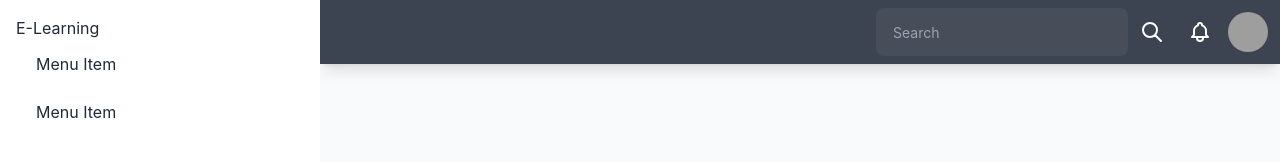
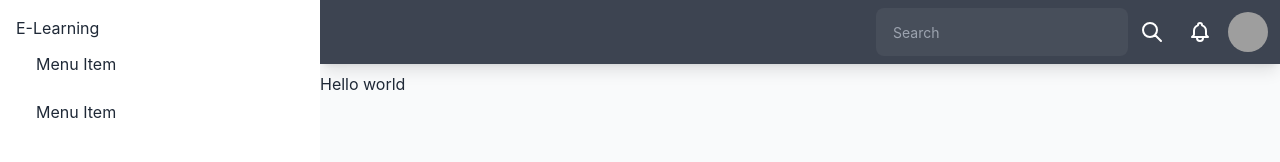
Before and after one commit to lms-20/fe_dashboard_lms, a React (Create React App) app: page / in a window 1280 px wide. Shown: the top 162 px of the page. Built offline with nearby package versions, Linux system fonts and the light colour scheme; grey boxes are pictures that could not be loaded.

Commit message:
init layout

```diff
--- a/src/App.jsx
+++ b/src/App.jsx
@@ -1,3 +1,6 @@
+/* eslint-disable prettier/prettier */
+/* eslint-disable no-unused-vars */
+/* eslint-disable prettier/prettier */
 import './App.css';
 import Layout from './pages/Layout/Layout';
 
--- a/src/components/PermanentDrawer/PermanentDrawer.jsx
+++ b/src/components/PermanentDrawer/PermanentDrawer.jsx
@@ -53,6 +53,7 @@ const PermanentDrawer = props => {
                         </div>
                     </div>
                 </div>
+                <p>Hello world</p>
             </div>
             <div className="drawer-side">
                 <label htmlFor="my-drawer-2" className="drawer-overlay" />
--- a/src/pages/Layout/Layout.jsx
+++ b/src/pages/Layout/Layout.jsx
@@ -11,7 +11,7 @@ const Layout = props => {
 
 
     return (
-        <div className = "h-screen">
+        <div>
             <PermanentDrawer/>
             {/* <div>
                 <NavBar/>
--- a/src/pages/Layout/Layout.module.css
+++ b/src/pages/Layout/Layout.module.css
@@ -1,4 +1,3 @@
 .container {
     min-height: 100vh;
-
 }
```
